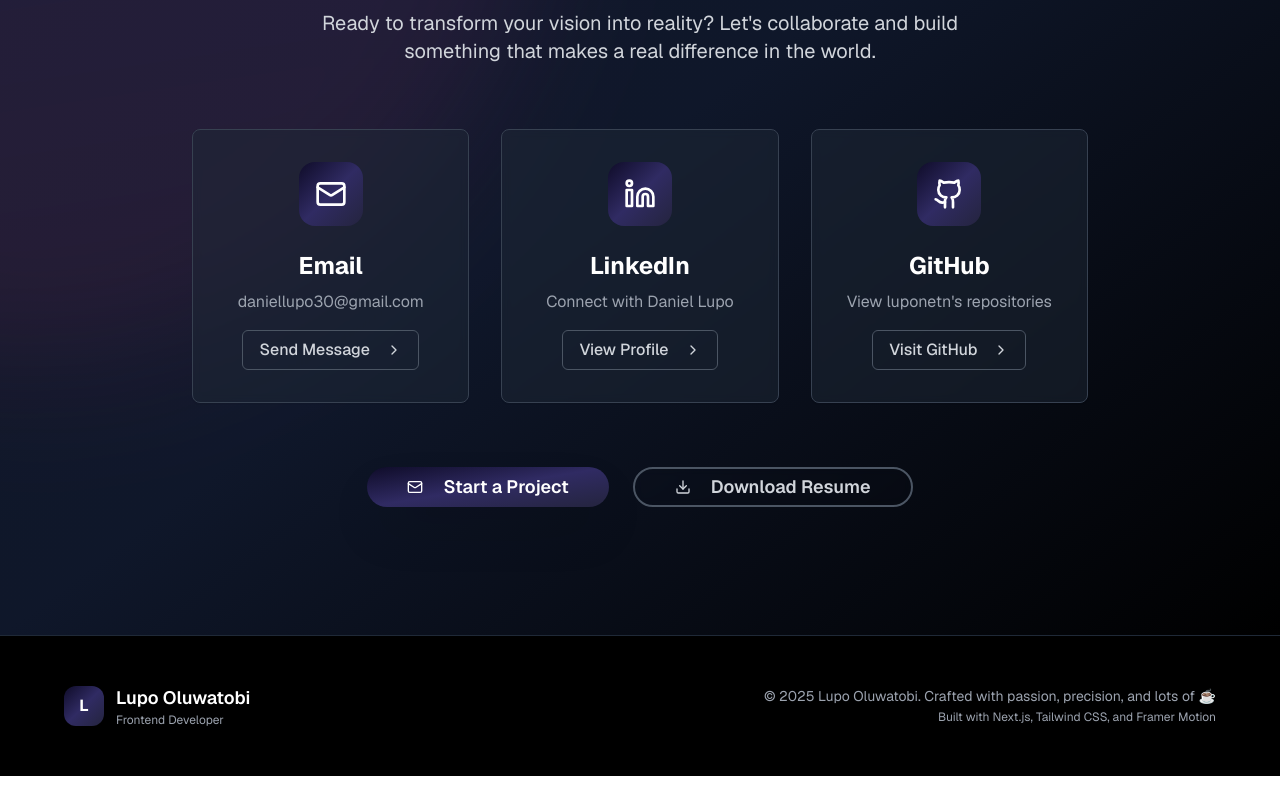
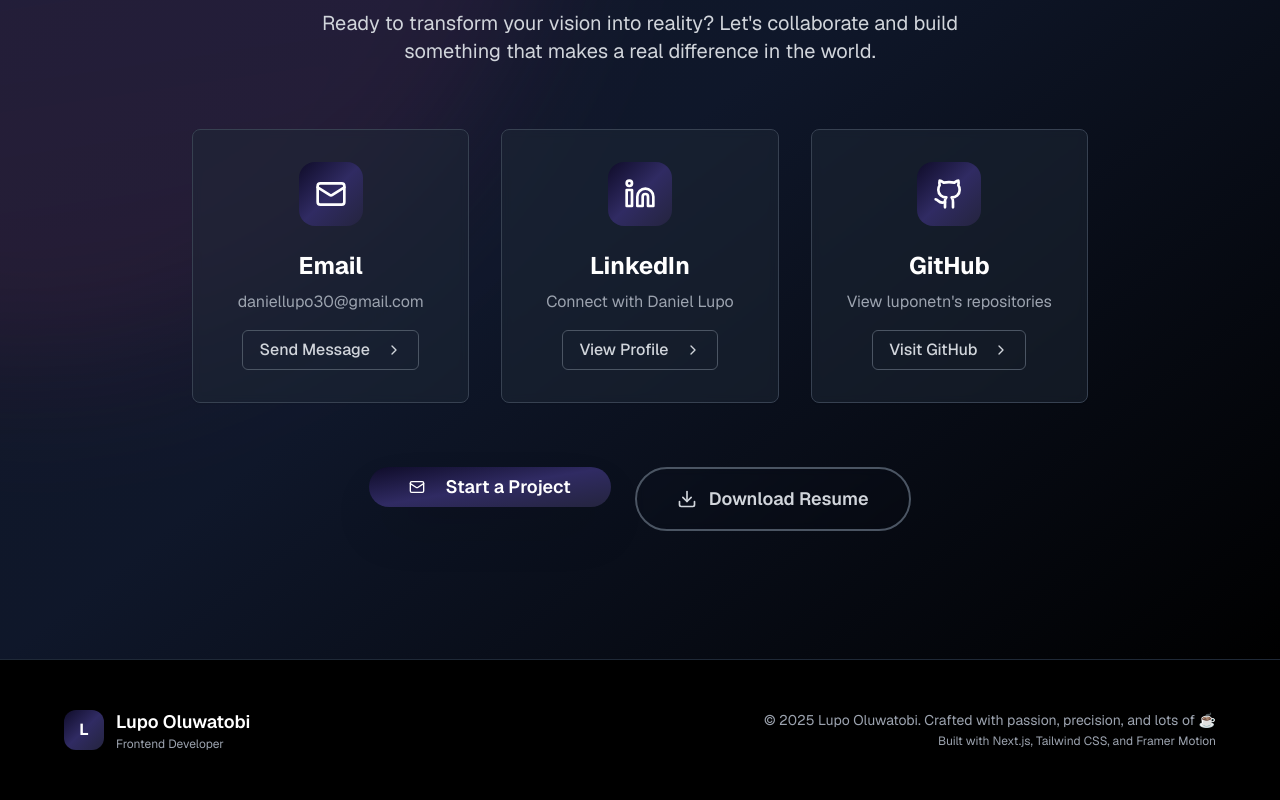
Before and after one commit to LupoNetn/lupo.dev, a Next.js app: page / in a window 1280 px wide. Shown: the part 5029-5829 px from the top of the page. Before the commit the page ends 5805 px from the top, so only its background shows below. Built offline with nearby package versions, Linux system fonts and the light colour scheme.

Commit message:
Update ContactSection.tsx

```diff
--- a/components/sections/ContactSection.tsx
+++ b/components/sections/ContactSection.tsx
@@ -110,15 +110,16 @@ export default function ContactSection({ contactRef }: ContactSectionProps) {
                 Start a Project
               </Button>
             </motion.div>
-            <motion.div whileHover={{ scale: 1.05 }} whileTap={{ scale: 0.95 }}>
-              <Button
-                variant="outline"
-                className="border-2 border-gray-600 text-gray-300 hover:bg-gray-800 hover:text-white px-8 py-3 md:px-10 md:py-4 rounded-full text-base md:text-lg font-semibold backdrop-blur-sm transition-all duration-300 bg-transparent"
-              >
-                <Download className="w-4 h-4 md:w-5 md:h-5 mr-3" />
-                Download Resume
-              </Button>
-            </motion.div>
+           <motion.div whileHover={{ scale: 1.05 }} whileTap={{ scale: 0.95 }}>
+  <a
+    href="/resume.pdf"
+    download
+    className="border-2 border-gray-600 text-gray-300 hover:bg-gray-800 hover:text-white px-8 py-3 md:px-10 md:py-4 rounded-full text-base md:text-lg font-semibold backdrop-blur-sm transition-all duration-300 bg-transparent flex items-center justify-center"
+  >
+    <Download className="w-4 h-4 md:w-5 md:h-5 mr-3" />
+    Download Resume
+  </a>
+</motion.div>
           </motion.div>
         </motion.div>
       </div>
```
